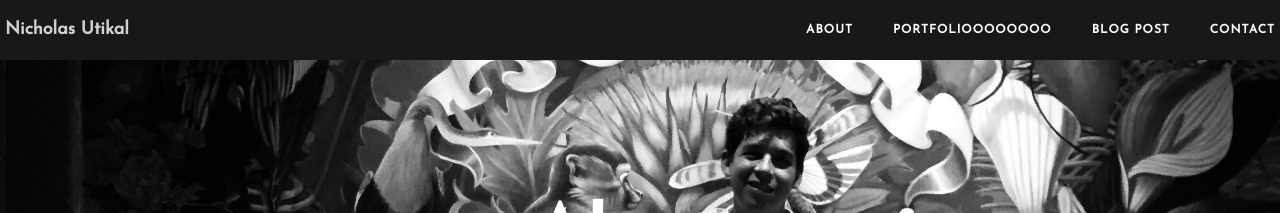
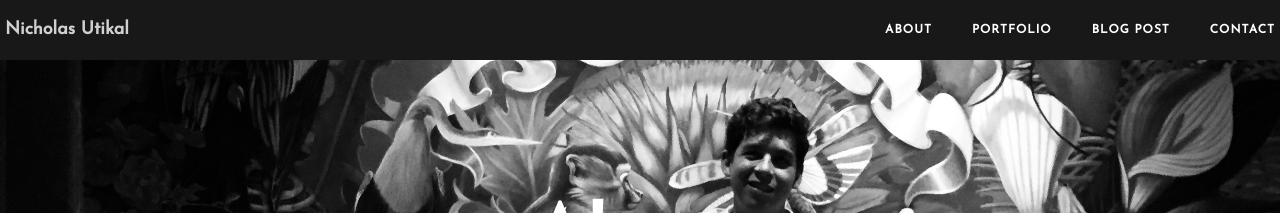
Before and after one commit to nichohelmut/nichohelmut.github.io, a Jekyll site: the page built from about.html, in a window 1280 px wide. Shown: the top 213 px of the page. Built offline with Jekyll 4.4.1, drawn with Linux system fonts in a browser that asks for light colours; nearby versions of some CDN libraries.

Commit message:
fixed url

```diff
--- a/_includes/nav.html
+++ b/_includes/nav.html
@@ -19,10 +19,10 @@
                     <a href="/about/">About</a>
                 </li>
                 <li>
-                    <a href="/portfolio/">Portfolioooooooo</a>
+                    <a href="/portfolio/">Portfolio</a>
                 </li>
                 <li>
-                    <a href="/blog_post.html">Blog Post</a>
+                    <a href="/blog_post/">Blog Post</a>
                 </li>
                 <li>
                     <a href="/contact/">Contact</a>
```
